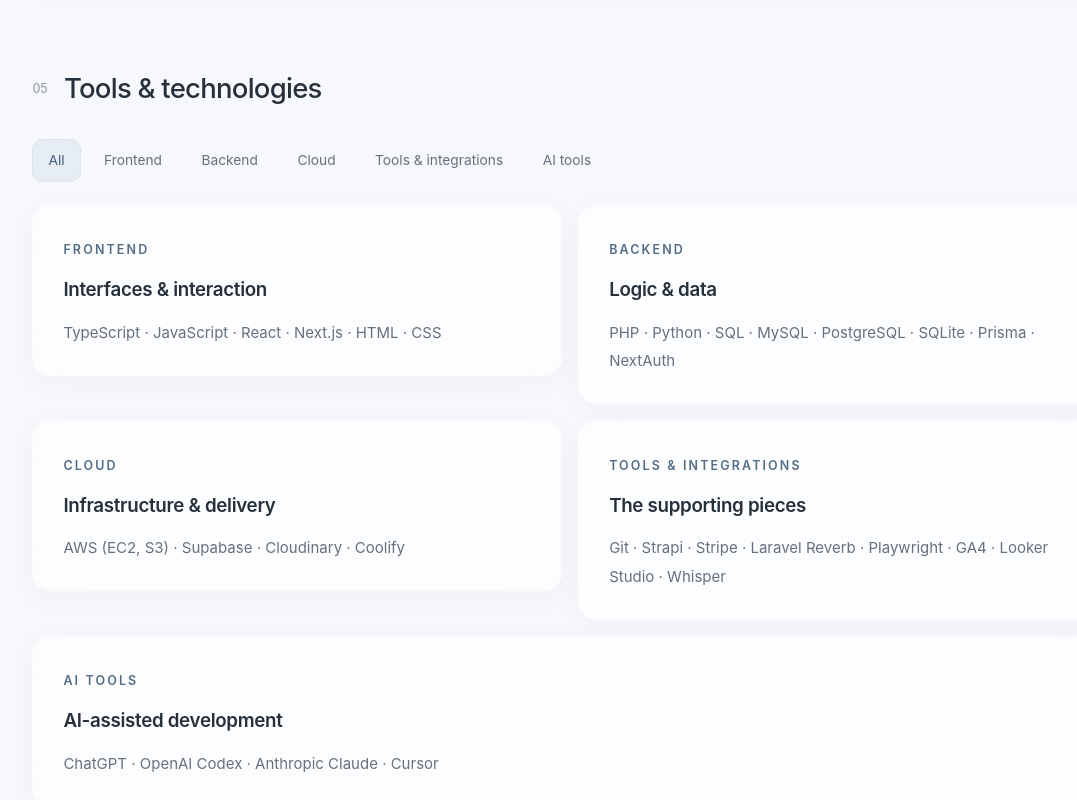
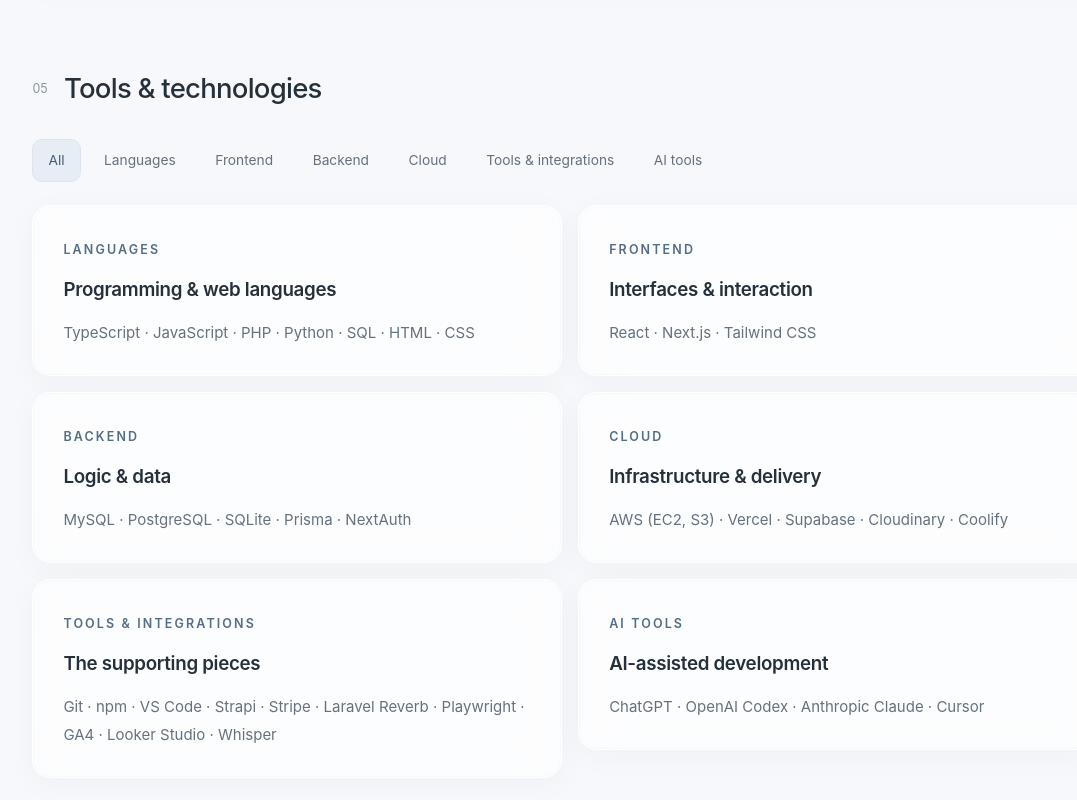
Before and after one commit to fadiyaha30/portfolio, a Next.js app: page / in a window 1280 px wide. Shown: the part 5560-6360 px from the top of the page, without its empty margins (70-1147 px from the left). Built offline with nearby package versions, Linux system fonts and the light colour scheme.

Commit message:
Separate languages from frameworks and add daily development tools

```diff
--- a/components/Skills.tsx
+++ b/components/Skills.tsx
@@ -4,7 +4,7 @@
 
 import { useState } from "react";
 
-type SkillCategory = "frontend" | "backend" | "cloud" | "tools" | "ai";
+type SkillCategory = "languages" | "frontend" | "backend" | "cloud" | "tools" | "ai";
 type SkillFilter = "all" | SkillCategory;
 
 type Skill = {
@@ -16,28 +16,34 @@
 
 const skills: Skill[] = [
   {
+    "category": "languages",
+    "label": "LANGUAGES",
+    "title": "Programming & web languages",
+    "technologies": "TypeScript · JavaScript · PHP · Python · SQL · HTML · CSS"
+  },
+  {
     "category": "frontend",
     "label": "FRONTEND",
     "title": "Interfaces & interaction",
-    "technologies": "TypeScript · JavaScript · React · Next.js · HTML · CSS"
+    "technologies": "React · Next.js · Tailwind CSS"
   },
   {
     "category": "backend",
     "label": "BACKEND",
     "title": "Logic & data",
-    "technologies": "PHP · Python · SQL · MySQL · PostgreSQL · SQLite · Prisma · NextAuth"
+    "technologies": "MySQL · PostgreSQL · SQLite · Prisma · NextAuth"
   },
   {
     "category": "cloud",
     "label": "CLOUD",
     "title": "Infrastructure & delivery",
-    "technologies": "AWS (EC2, S3) · Supabase · Cloudinary · Coolify"
+    "technologies": "AWS (EC2, S3) · Vercel · Supabase · Cloudinary · Coolify"
   },
   {
     "category": "tools",
     "label": "TOOLS & INTEGRATIONS",
     "title": "The supporting pieces",
-    "technologies": "Git · Strapi · Stripe · Laravel Reverb · Playwright · GA4 · Looker Studio · Whisper"
+    "technologies": "Git · npm · VS Code · Strapi · Stripe · Laravel Reverb · Playwright · GA4 · Looker Studio · Whisper"
   },
   {
     "category": "ai",
@@ -48,6 +54,7 @@
 ];
 const filters: { value: SkillFilter; label: Message }[] = [
   { value: "all", label: "All" },
+  { value: "languages", label: "Languages" },
   { value: "frontend", label: "Frontend" },
   { value: "backend", label: "Backend" },
   { value: "cloud", label: "Cloud" },
@@ -89,10 +96,10 @@
         {skills.map((skill) => (
           <div
             key={skill.category}
-            className={`
+            className="
               skill-card glass rounded-[0.9375rem] [transition:transform_.2s,box-shadow_.2s] px-6 py-[1.375rem]
               hover:[transform:translateY(-0.1875rem)] hover:shadow-[0_0.5rem_1.5625rem_#2a3e5510] [&[hidden]]:hidden
-              ${skill.category === "ai" ? "col-span-2 compact:col-span-1" : ""}`}
+              "
             hidden={selected !== "all" && selected !== skill.category}
           >
             <span className="small-label text-[0.625rem] font-semibold tracking-[0.10625rem] text-[color:var(--accent)]">{t(skill.label)}</span>
--- a/lib/i18n/ja.ts
+++ b/lib/i18n/ja.ts
@@ -155,4 +155,7 @@
   "AI tools": "AIツール",
   "AI TOOLS": "AIツール",
   "AI-assisted development": "AIを活用した開発",
+  "Languages": "言語",
+  "LANGUAGES": "言語",
+  "Programming & web languages": "プログラミング・Web言語",
 } as const;
```
